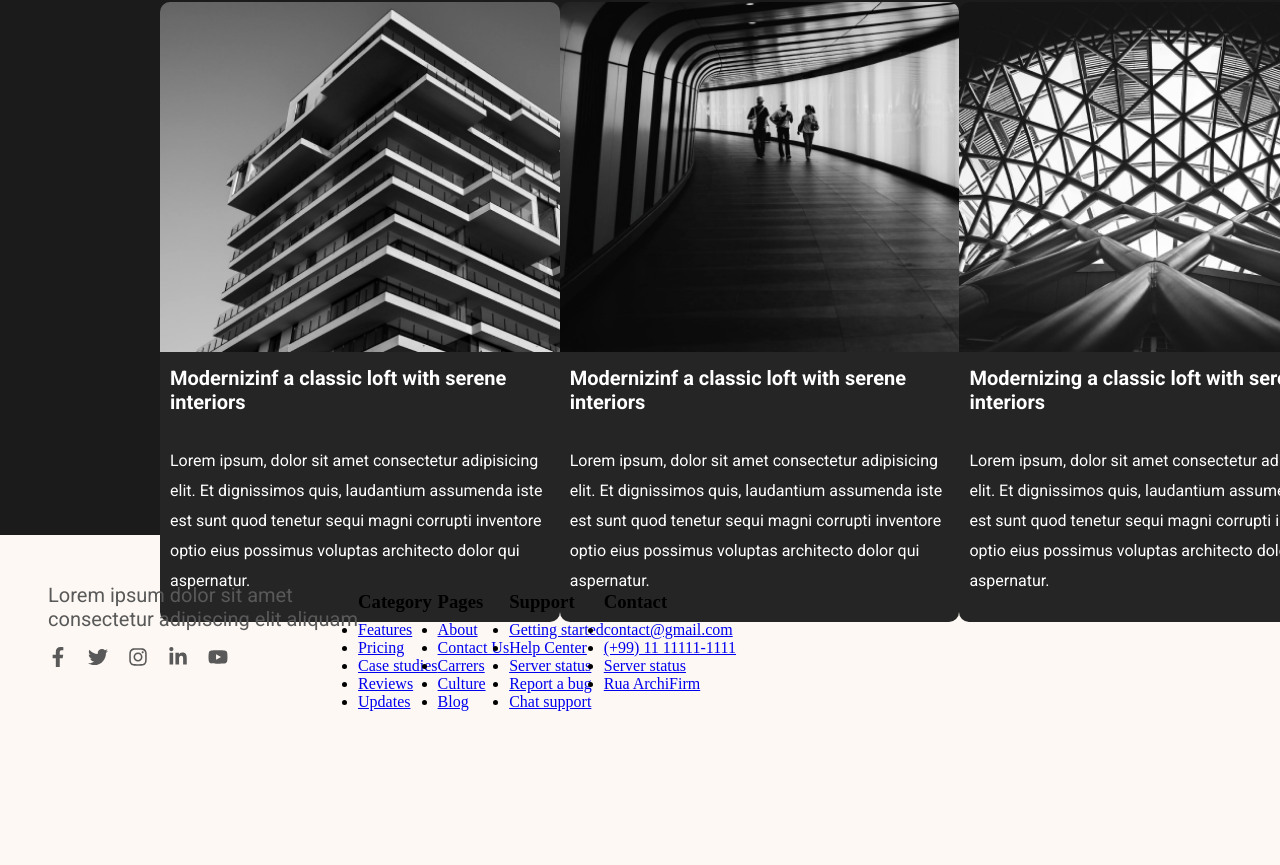
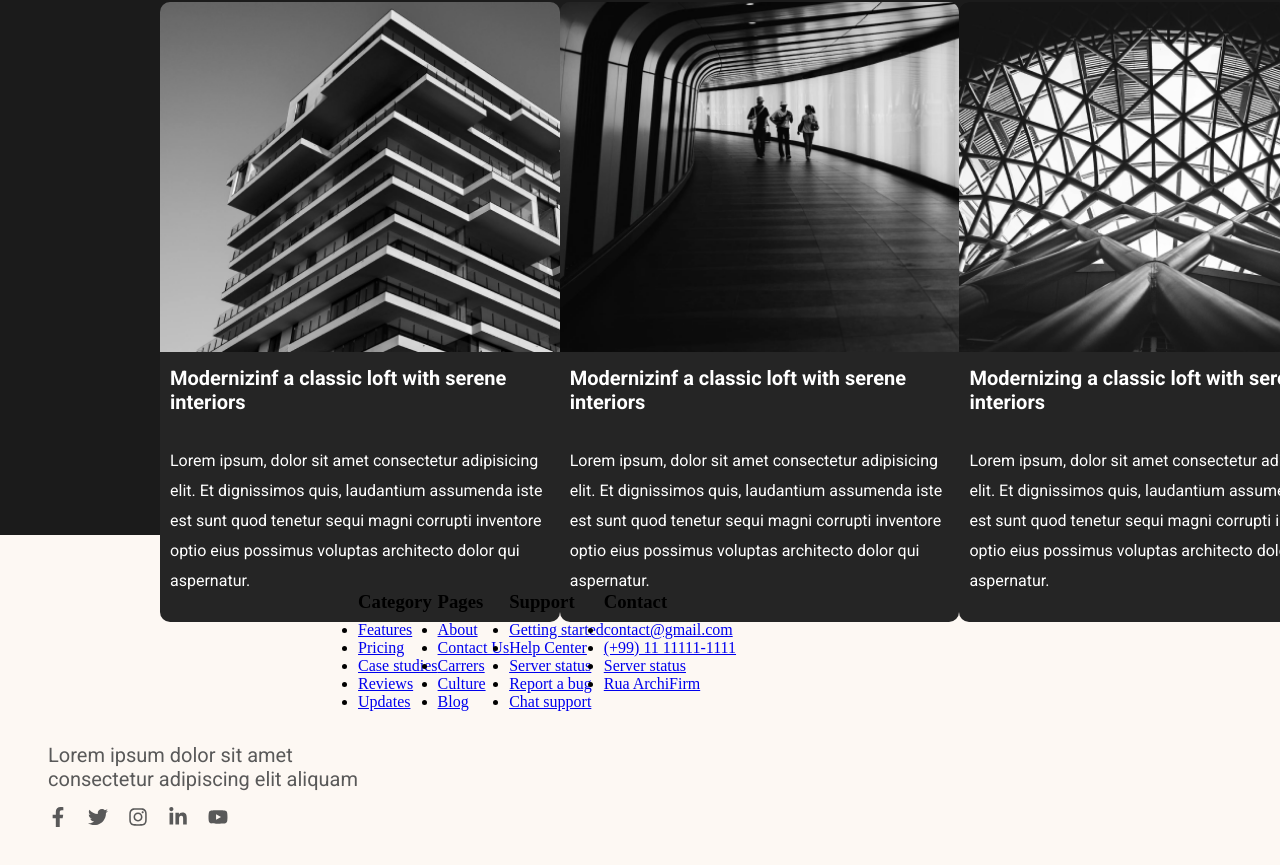
Before and after one commit to gabrieljcoutinho/Projeto-Archi-Firm, a React (Create React App) app: page / in a window 1280 px wide. Shown: the part 4261-5126 px from the top of the page. Built offline with nearby package versions, Linux system fonts and the light colour scheme.

Commit message:
espaçmento

```diff
--- a/src/Css/Footer.css
+++ b/src/Css/Footer.css
@@ -21,9 +21,14 @@
 
 .listaItemRedesSociais {
     list-style-type: none;
+
 }
 
 .itemListaRedesSociais {
     color: #595959;
     font-size: 20px;
 }
+
+.listaRedesSociais {
+    padding-top: 10rem;
+}
```
